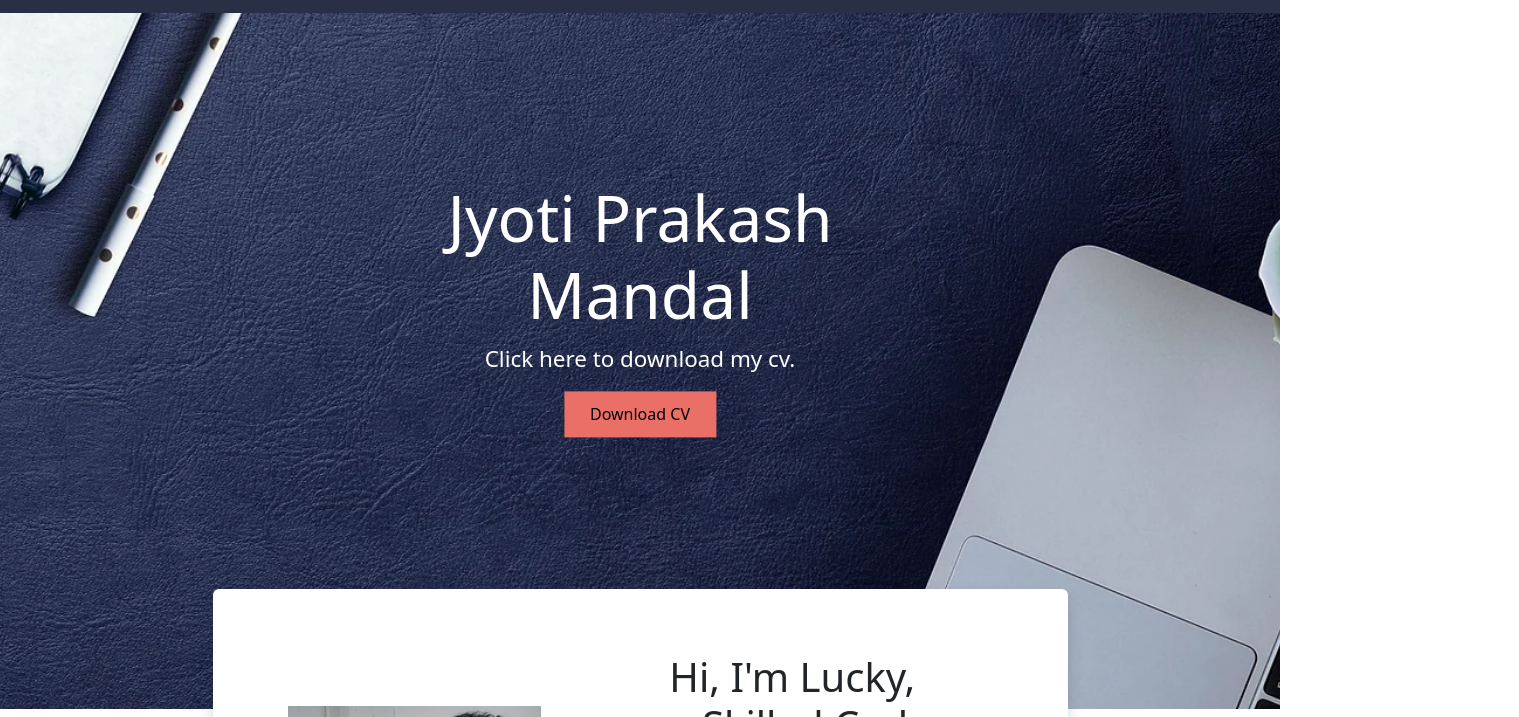
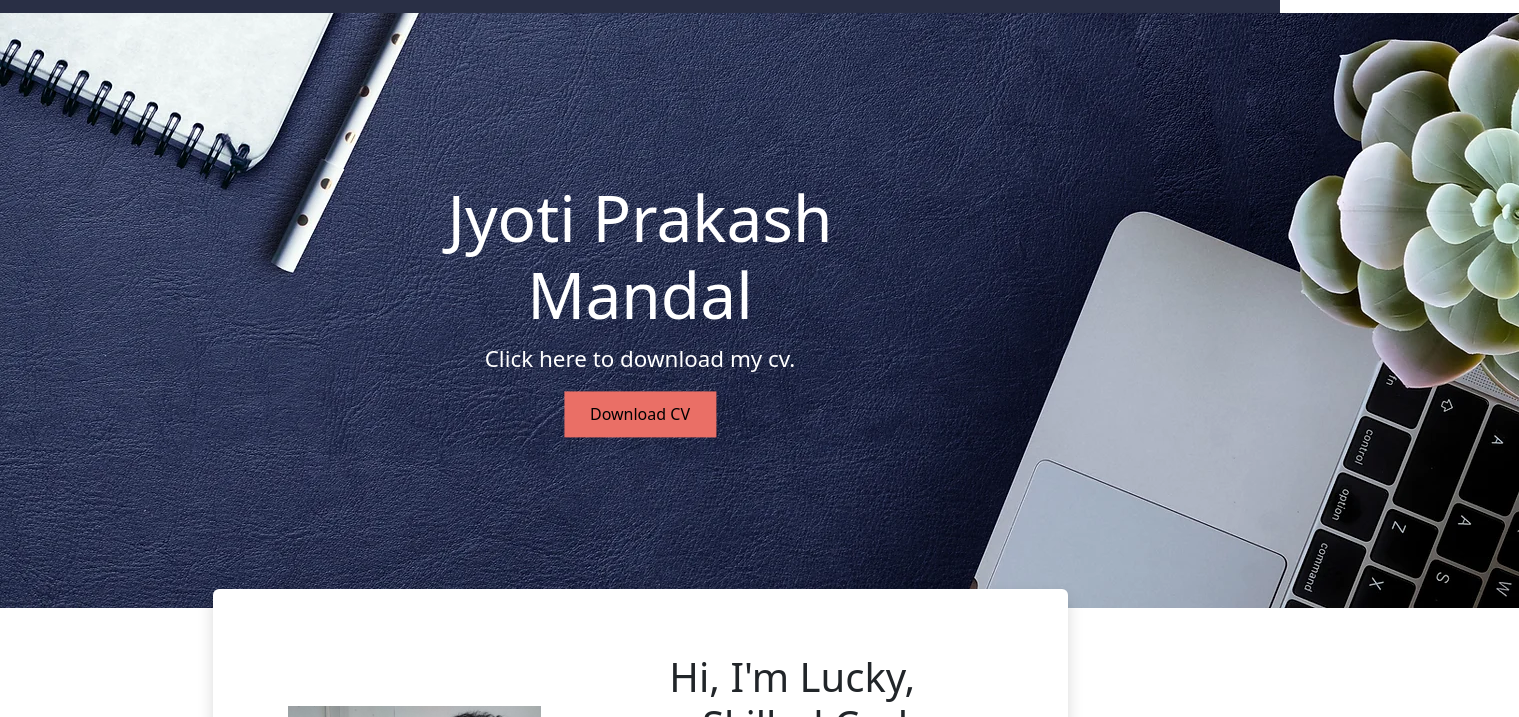
Before and after one commit to JyotiLucky/lucky, a plain HTML site: page index.html in a window 1280 px wide. Shown: the part 67-784 px from the top of the page, 1519 px wide, since content can reach past the window. Drawn offline with nearby package versions, Linux system fonts and the light colour scheme; a script that the page names is missing.

Commit message:
Update index.html

```diff
--- a/index.html
+++ b/index.html
@@ -72,7 +72,7 @@ ul li{
 
 .hero{
 
-    background-image: url(../image/hero.webp);
+
     height:87vh;
     width: 100%;
     background-repeat: no-repeat;
@@ -218,7 +218,7 @@ footer a{
 
 
     <main class="hero">
-
+<img src="image/hero.webp" alt="">
 
         <div class="hero-content">
             <h1> Jyoti Prakash <br>Mandal</h1>
```
